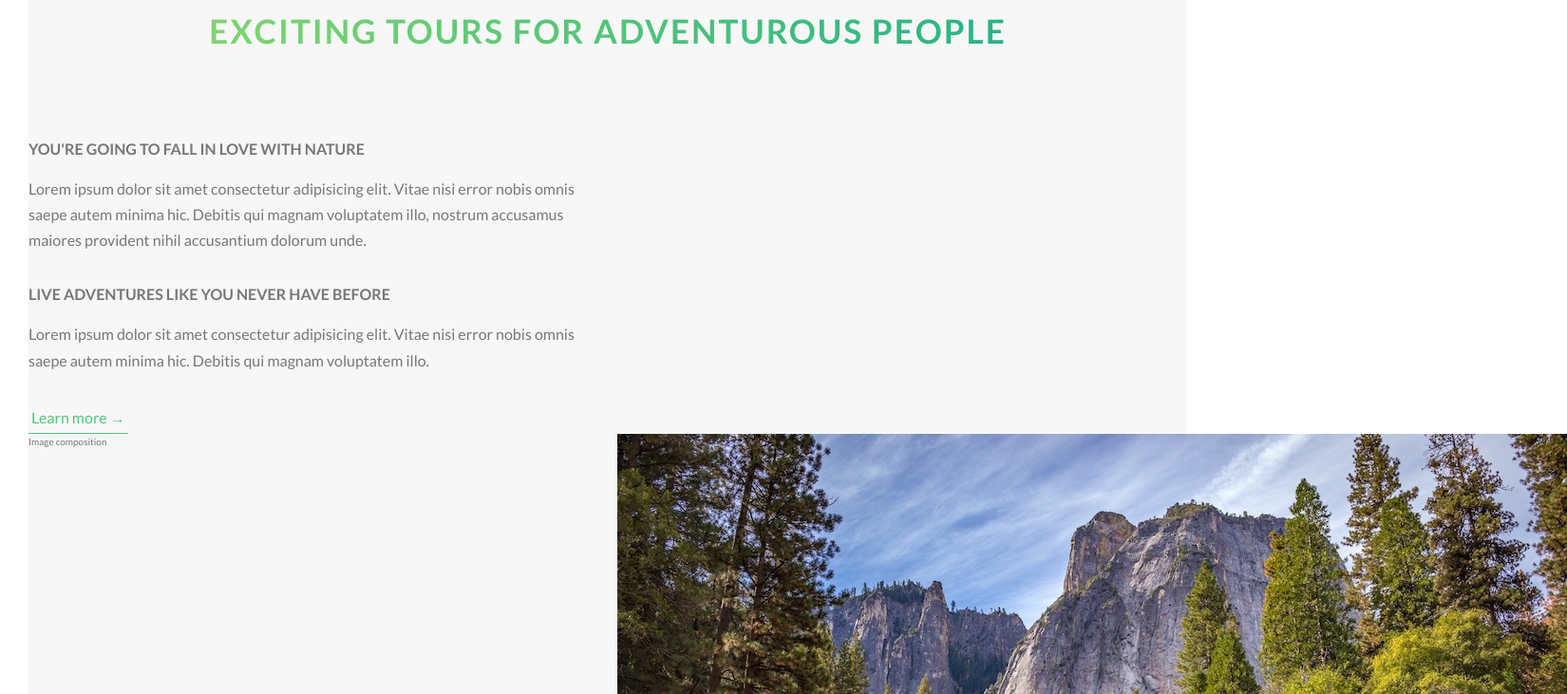
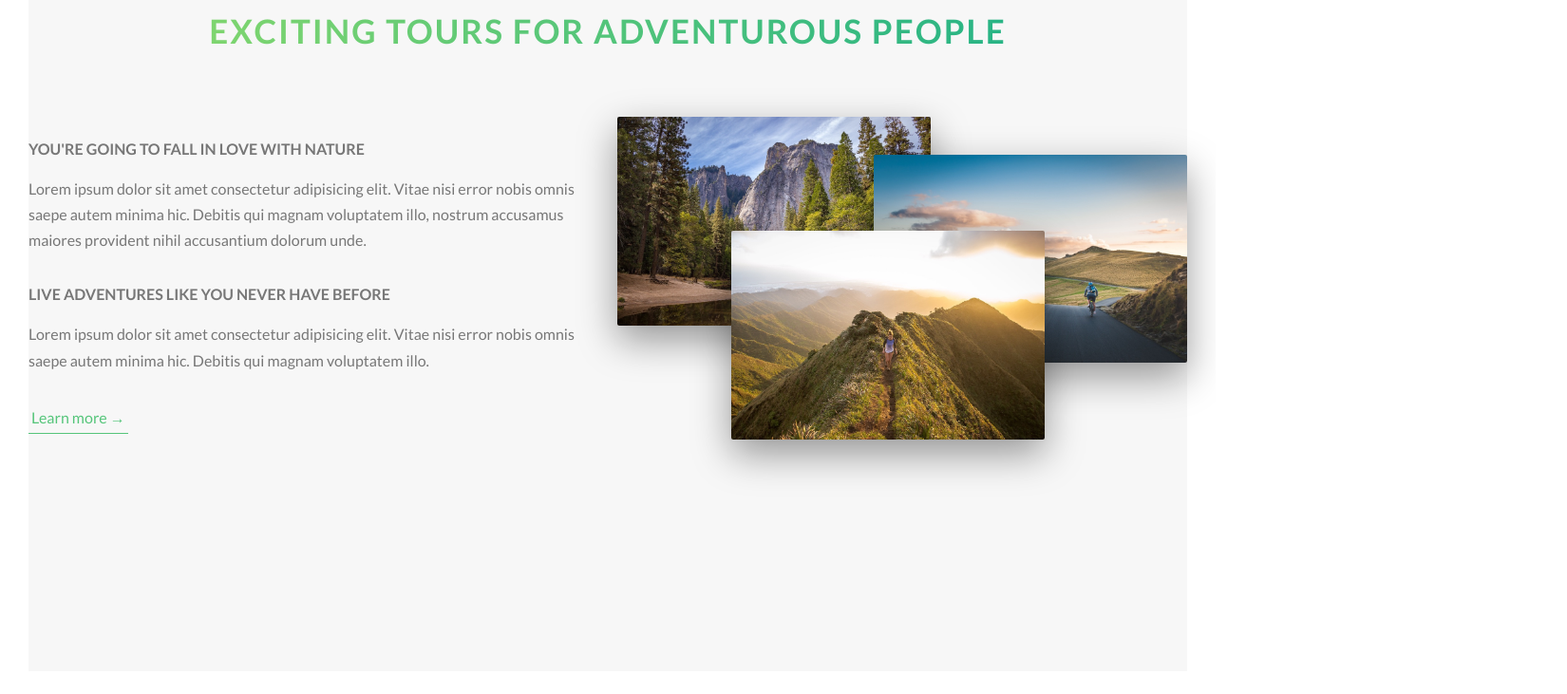
Before and after one commit to mralimov/Advanced-CSS-SASS-Website-Uz-Voyage, a website: page index.html in a window 1280 px wide. Shown: the part 877-1608 px from the top of the page at 95% size, 1650 px wide, since content can reach past the window. Drawn offline with Linux system fonts and the light colour scheme.

Commit message:
Style About section photos

```diff
--- a/index.html
+++ b/index.html
@@ -65,7 +65,7 @@
 
             <a href="#" class="btn-text">Learn more &rarr;</a>
           </div>
-          <div class="col-1-of-2">Image composition</div>
+
           <div class="col-1-of-2">
             <div class="composition">
               <img
--- /dev/null
+++ b/sass/components/_composition.scss
@@ -0,0 +1,39 @@
+.composition {
+    position: relative;
+
+&__photo {
+    width: 55%;
+    box-shadow: 0 1.5rem 4rem rgba($color-black, .4);
+    border-radius: 2px;
+    position: absolute;
+    z-index: 10;
+    transition: all .2s;
+    outline-offset: 2rem;
+
+    &--p1 {
+    left: 0;
+    top: -2rem;
+    }
+
+    &--p2 {
+     right: 0;
+     top: 2rem;
+    }
+
+    &--p3 {
+     left: 20%;
+     top: 10rem;
+    }
+
+    &:hover {
+        outline: 1.5rem solid $color-primary;
+        transform: scale(1.05) translateY(-2rem);
+        box-shadow: 0 2.5rem 4rem rgba($color-black, .3);
+        z-index: 20;
+    }
+  }
+  &:hover &__photo:not(:hover) {
+      transform: scale(.9);
+  }
+
+}
--- a/sass/main.scss
+++ b/sass/main.scss
@@ -8,6 +8,7 @@
 @import "base/utilities";
 
 @import "components/button";
+@import "components/composition";
 
 @import "layout/header";
 
```
Also changed, not shown: CSS/style.css.
